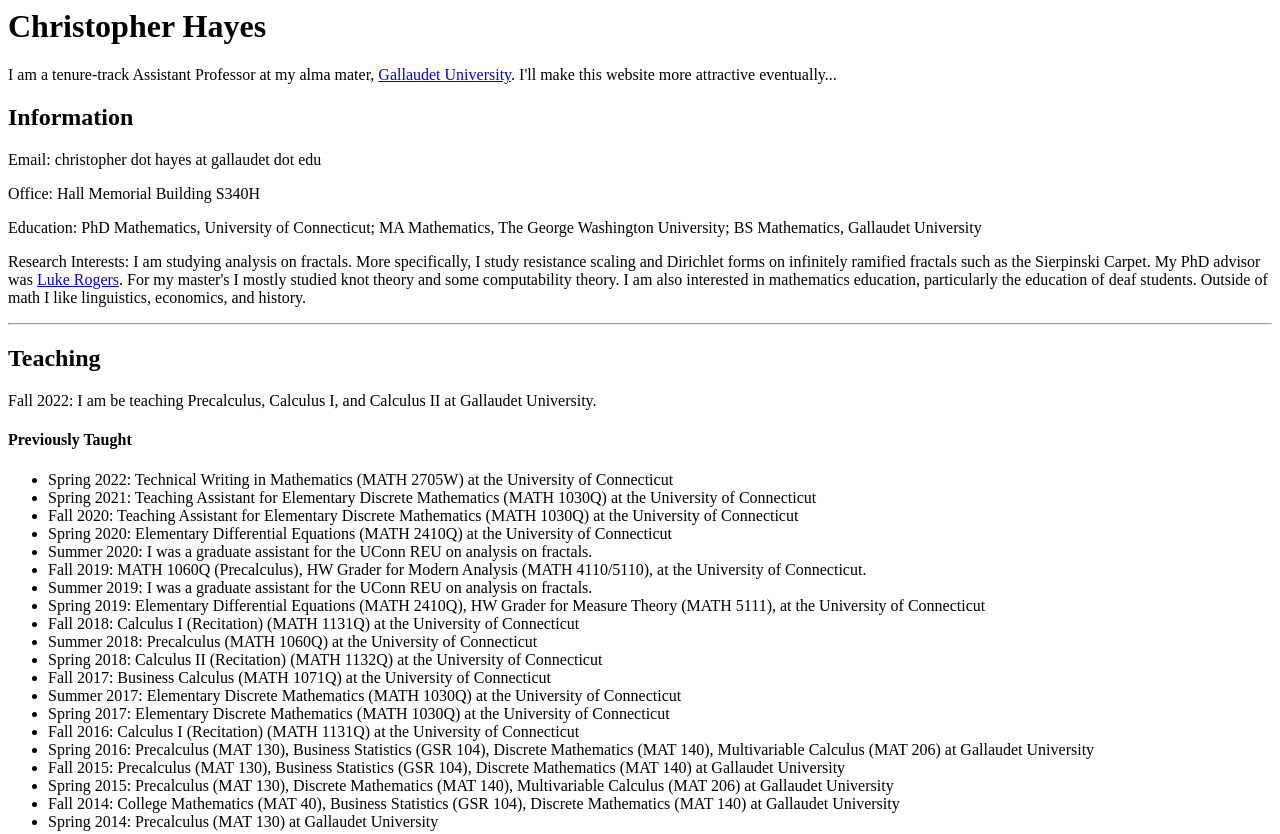
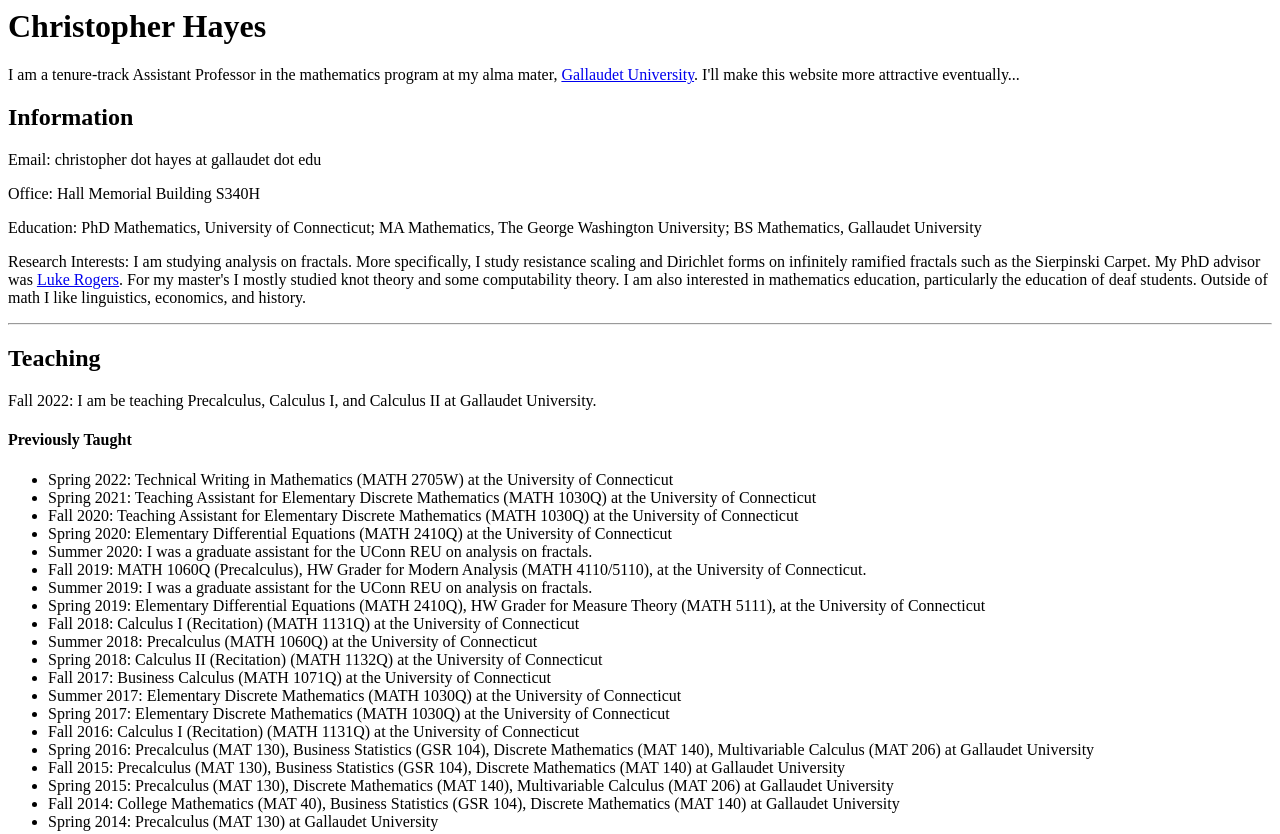
Before and after one commit to christopherhayes/site, a plain HTML site: page index.html in a window 1280 px wide. Shown: the top 834 px of the page. Drawn offline with Linux system fonts and the light colour scheme.

Commit message:
Update index.html

```diff
--- a/index.html
+++ b/index.html
@@ -2,7 +2,7 @@
 
 <h1> Christopher Hayes </h1>
 
-<p> I am a tenure-track Assistant Professor at my alma mater, <a href="https://en.wikipedia.org/wiki/Gallaudet_University">Gallaudet University</a>. I'll make this website more attractive eventually... </p>
+<p> I am a tenure-track Assistant Professor in the mathematics program at my alma mater, <a href="https://en.wikipedia.org/wiki/Gallaudet_University">Gallaudet University</a>. I'll make this website more attractive eventually... </p>
 
 
 <h2> Information </h2>
```
